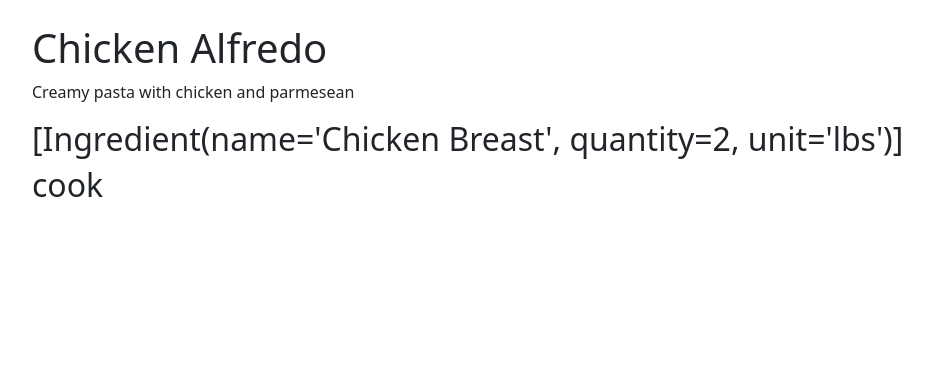
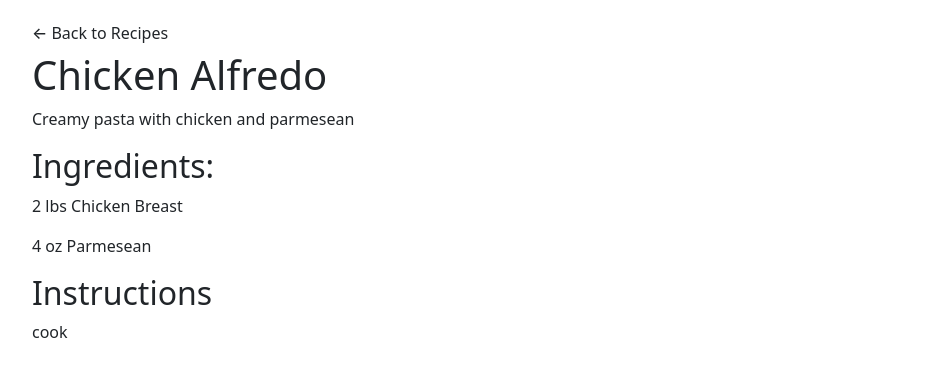
Before and after one commit to acom64/recipe-vault, a Flask app: page /recipes/1 in a window 1280 px wide. Shown: the part 56-433 px from the top of the page, without its empty margins (50-982 px from the left). Run offline with Flask 3, Linux system fonts and the light colour scheme.

Commit message:
refactor recipes into in-memory storage

```diff
--- a/app/models.py
+++ b/app/models.py
@@ -2,7 +2,7 @@ from dataclasses import dataclass, field
 
 @dataclass
 class Ingredient:
-  """represents a single ingredient within a recipe"""
+  """Represents a single ingredient within a recipe"""
   name: str
   quantity: float
   unit: str
@@ -10,48 +10,17 @@ class Ingredient:
 
 @dataclass
 class Recipe:
-  """represents a single recipe will map to database eventually"""
+  """Represents a single recipe will map to database eventually"""
   id: int | None = None
   title: str = ""
   description: str = ""
   ingredients: list[Ingredient] = field(default_factory=list)
   instructions: str = ""
 
-
-
   @staticmethod
-  def get_all(): #returns all recipes, currently using sample data as database doesn't exist
-
-      return [
-        Recipe(
-          id = 1,
-          title="Chicken Alfredo",
-          description="Creamy pasta with chicken and parmesean",
-          ingredients=[
-            Ingredient(
-                name="Chicken Breast",
-                quantity=2,
-                unit="lbs",
-            )
-          ],
-          instructions= "cook",
-        ),
-
-        Recipe(
-          id = 2,
-          title="Steak",
-          description="Nice Steak",
-          ingredients=[
-            Ingredient(
-                name="Ribeye",
-                quantity=2,
-                unit="lbs",
-            )
-
-          ],
-          instructions= "cook",
-        )
-      ]
+  def get_all():
+    """Returns all recipes, currently using sample data as database doesn't exist"""
+    return RECIPES
 
   @staticmethod
   def get_by_id(recipe_id):
@@ -62,3 +31,39 @@ class Recipe:
           return recipe
 
       return None
+
+RECIPES = [
+   Recipe(
+          id = 1,
+          title="Chicken Alfredo",
+          description="Creamy pasta with chicken and parmesean",
+          ingredients = [
+            Ingredient(
+                name = "Chicken Breast",
+                quantity = 2,
+                unit = "lbs",
+            ),
+            Ingredient(
+                name = "Parmesean",
+                quantity = 4,
+                unit = "oz",
+            )
+          ],
+          instructions= "cook",
+        ),
+
+        Recipe(
+          id = 2,
+          title="Steak",
+          description = "Nice Steak",
+          ingredients = [
+            Ingredient(
+                name = "Ribeye",
+                quantity = 2,
+                unit = "lbs",
+            )
+
+          ],
+          instructions = "cook",
+        )
+]
--- a/app/routes.py
+++ b/app/routes.py
@@ -17,4 +17,9 @@ def register_routes(app):
      recipe=Recipe.get_by_id(recipe_id)
      return render_template("recipe_details.html", recipe=recipe)
 
+  @app.route("/recipes/new")
+  def new_recipe():
+     return render_template("new_recipe.html")
+
+
   return app
--- a/app/templates/recipe_details.html
+++ b/app/templates/recipe_details.html
@@ -1,11 +1,18 @@
 {% extends "base.html" %}
 
-{% block title %}{% endblock %}
+
 
 {% block content %}
+<a href="/recipes" class="text-decoration-none text-dark">
+  <h6>← Back to Recipes</h6>
+</a>
 <h1>{{recipe.title}}</h1>
 <p>{{recipe.description}}</p>
-<h2>{{recipe.ingredients}}</h2>
-<h2>{{recipe.instructions}}</h2>
+<h2>Ingredients:</h2>
+{% for ingredient in recipe.ingredients %}
+<p>{{ingredient.quantity}} {{ingredient.unit}} {{ingredient.name}}</p>
+{% endfor %}
+<h2>Instructions</h2>
+<p>{{recipe.instructions}}</p>
 
 {% endblock %}
```
Also changed, not shown: app/templates/new_recipe.html (added, +12 -0 lines).
